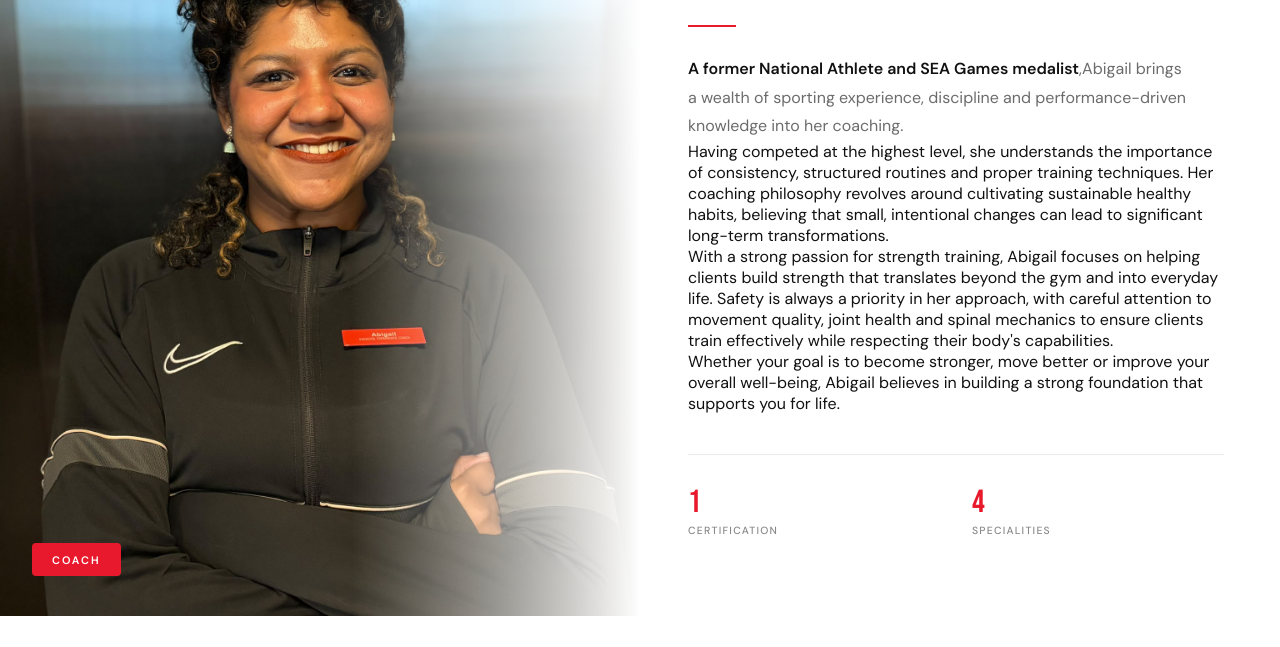
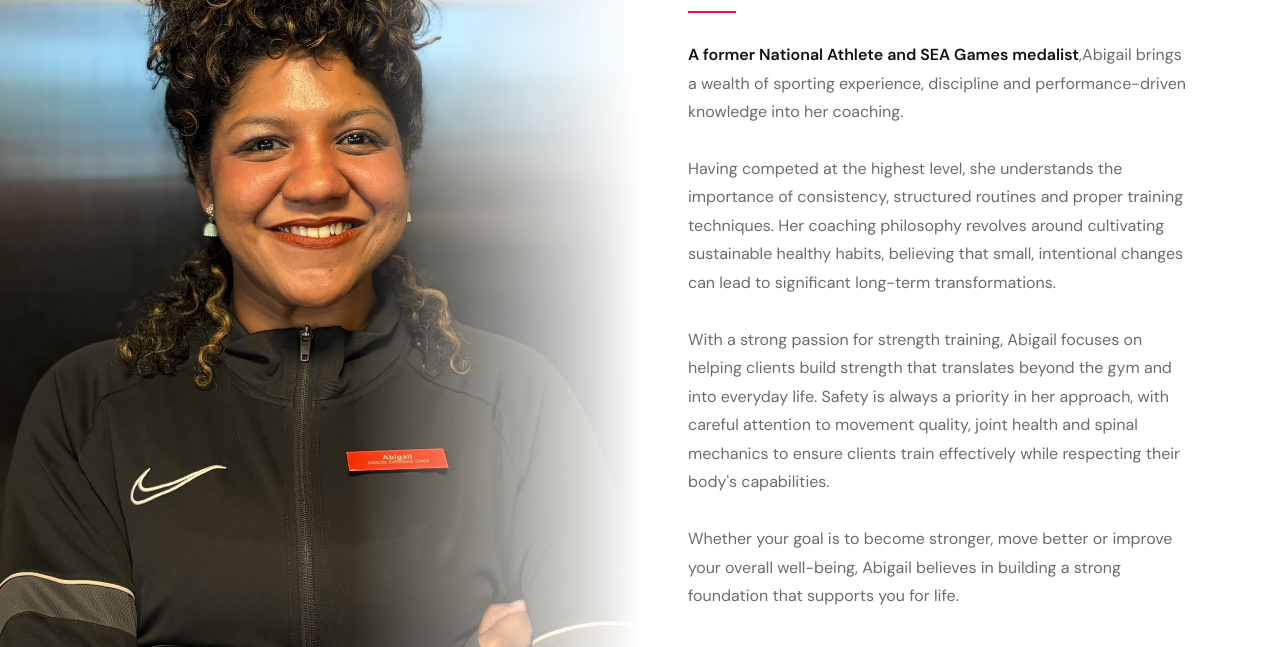
Before and after one commit to virginactivetrainer/Raffles-Place, a plain HTML site: page Trainer/abigail.html in a window 1280 px wide. Shown: the part 301-948 px from the top of the page. Drawn offline with Linux system fonts and the light colour scheme.

Commit message:
Update abigail.html

```diff
--- a/Trainer/abigail.html
+++ b/Trainer/abigail.html
@@ -108,18 +108,15 @@
     <div class="hero-name">Abigail Rish</div>
     <div class="hero-role">Coach</div>
     <div class="hero-divider"></div>
-    <p class="hero-about"><strong>A former National Athlete and SEA Games medalist</strong>,Abigail brings a wealth of sporting experience, discipline and performance-driven knowledge into her coaching.</p>
-
-    <p>Having competed at the highest level, she understands the importance of consistency, structured routines and proper training techniques. Her coaching philosophy revolves
-    around cultivating sustainable healthy habits, believing that small, intentional changes can lead to significant long-term transformations.</P>
-
-    <p>With a strong passion for strength training, Abigail focuses on helping clients build strength that translates beyond the gym and into everyday life. Safety is always a priority in her approach,
-    with careful attention to movement quality, joint health and spinal mechanics to ensure clients train effectively while respecting their body's capabilities.</P>
-
-    <p>Whether your goal is to become stronger, move better or improve your overall well-being, Abigail believes in building a strong foundation that supports you for life.</p>
+    <p class="hero-about"><strong>A former National Athlete and SEA Games medalist</strong>,Abigail brings a wealth of sporting experience, discipline and performance-driven knowledge into her coaching.<br><br>
+    Having competed at the highest level, she understands the importance of consistency, structured routines and proper training techniques. Her coaching philosophy revolves
+    around cultivating sustainable healthy habits, believing that small, intentional changes can lead to significant long-term transformations.<br><br>
+    With a strong passion for strength training, Abigail focuses on helping clients build strength that translates beyond the gym and into everyday life. Safety is always a priority in her approach,
+    with careful attention to movement quality, joint health and spinal mechanics to ensure clients train effectively while respecting their body's capabilities.<br><br>
+    Whether your goal is to become stronger, move better or improve your overall well-being, Abigail believes in building a strong foundation that supports you for life.</p>
     <div class="hero-stats">
       <div class="stat-item"><div class="stat-number">1</div><div class="stat-label">Certification</div></div>
-      <div class="stat-item"><div class="stat-number">4</div><div class="stat-label">Specialities</div></div>
+      <div class="stat-item"><div class="stat-number">6</div><div class="stat-label">Specialities</div></div>
     </div>
   </div>
 </section>
```
